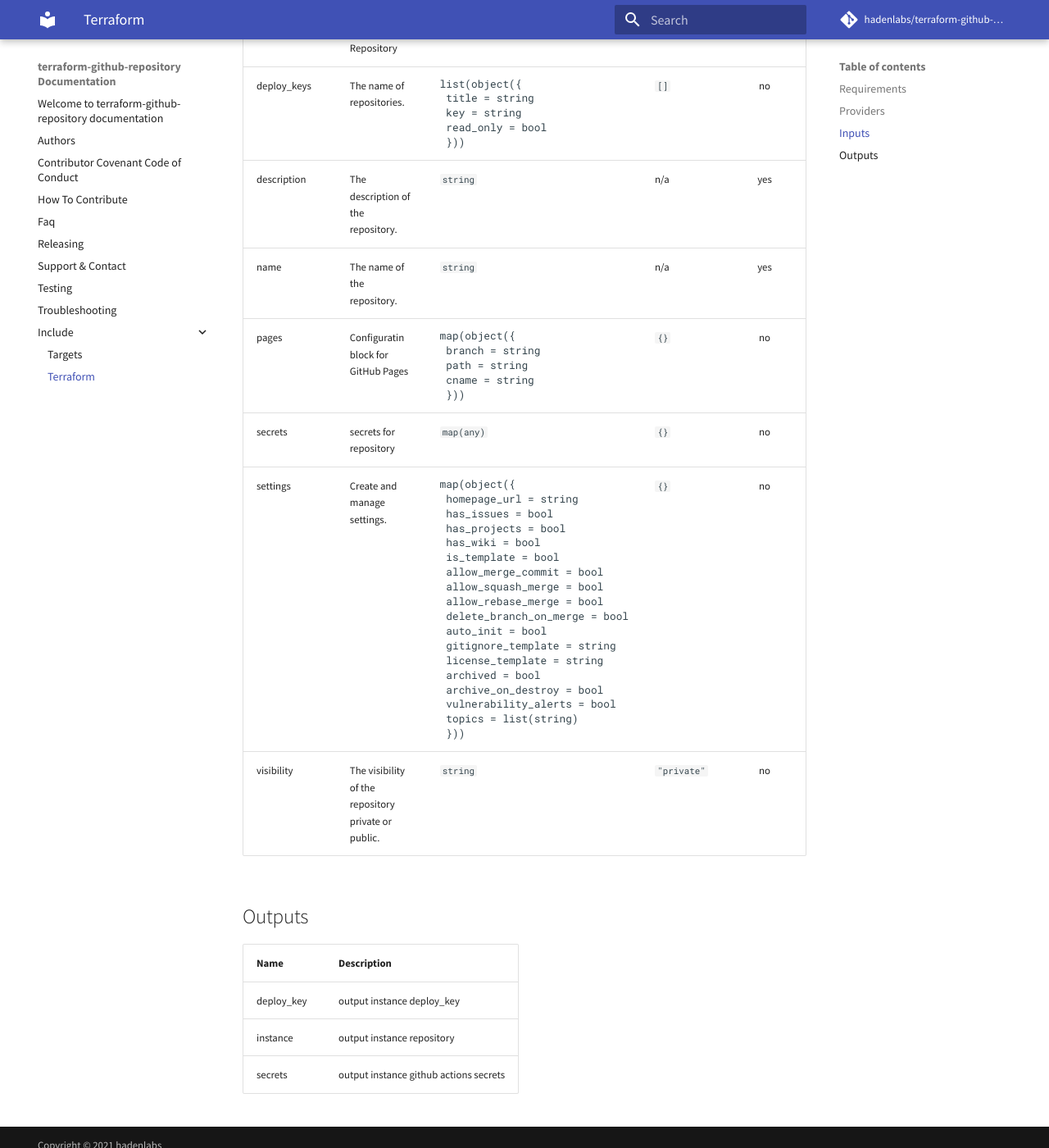
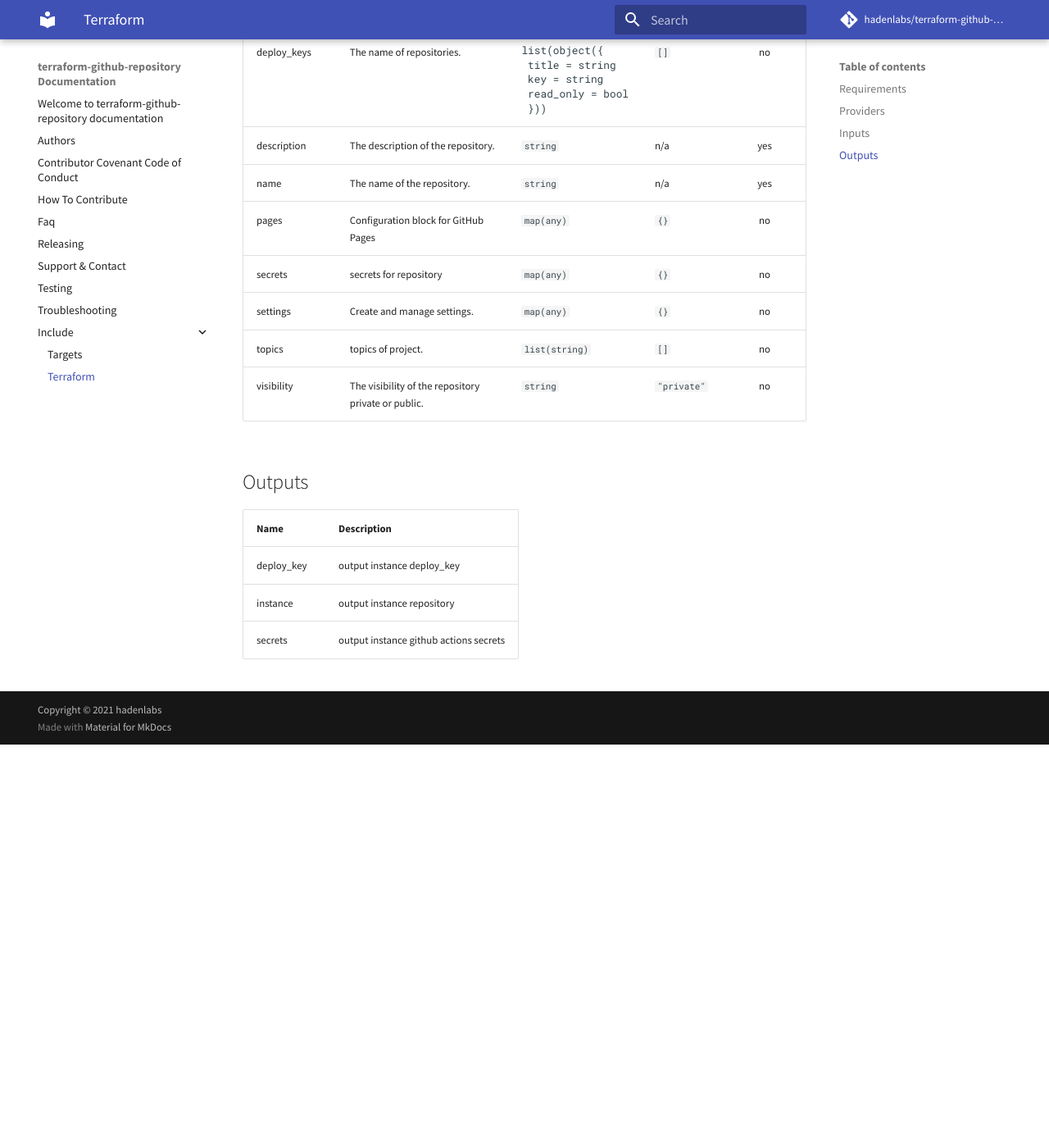
Before and after one commit to hadenlabs/terraform-github-repository, an MkDocs documentation site: the page built from docs/include/terraform.md, in a window 1280 px wide and 1400 px high, scrolled down 856 px. Shown: the whole window at 82% size. Built offline with MkDocs 1.6.1 and Material for MkDocs 9.7.7, drawn with Linux system fonts in a browser that asks for light colours; comment, search, counter and statistics services are not loaded; after the commit the page ends 1764 px from its top, so only the background shows below that.

```diff
--- a/docs/include/terraform.md
+++ b/docs/include/terraform.md
@@ -26,9 +26,10 @@ This document gives an overview of variables used in the platform of the terrafo
 | deploy_keys | The name of repositories. | <pre>list(object({<br> title = string<br> key = string<br> read_only = bool<br> }))</pre> | `[]` | no |
 | description | The description of the repository. | `string` | n/a | yes |
 | name | The name of the repository. | `string` | n/a | yes |
-| pages | Configuratin block for GitHub Pages | <pre>map(object({<br> branch = string<br> path = string<br> cname = string<br> }))</pre> | `{}` | no |
+| pages | Configuration block for GitHub Pages | `map(any)` | `{}` | no |
 | secrets | secrets for repository | `map(any)` | `{}` | no |
-| settings | Create and manage settings. | <pre>map(object({<br> homepage_url = string<br> has_issues = bool<br> has_projects = bool<br> has_wiki = bool<br> is_template = bool<br> allow_merge_commit = bool<br> allow_squash_merge = bool<br> allow_rebase_merge = bool<br> delete_branch_on_merge = bool<br> auto_init = bool<br> gitignore_template = string<br> license_template = string<br> archived = bool<br> archive_on_destroy = bool<br> vulnerability_alerts = bool<br> topics = list(string)<br> }))</pre> | `{}` | no |
+| settings | Create and manage settings. | `map(any)` | `{}` | no |
+| topics | topics of project. | `list(string)` | `[]` | no |
 | visibility | The visibility of the repository private or public. | `string` | `"private"` | no |
 
 ## Outputs
```
Also changed, not shown: README.md (+30 -2 lines).
